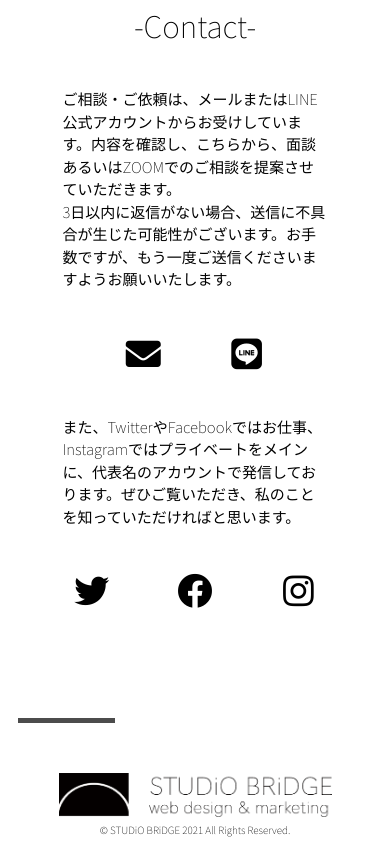
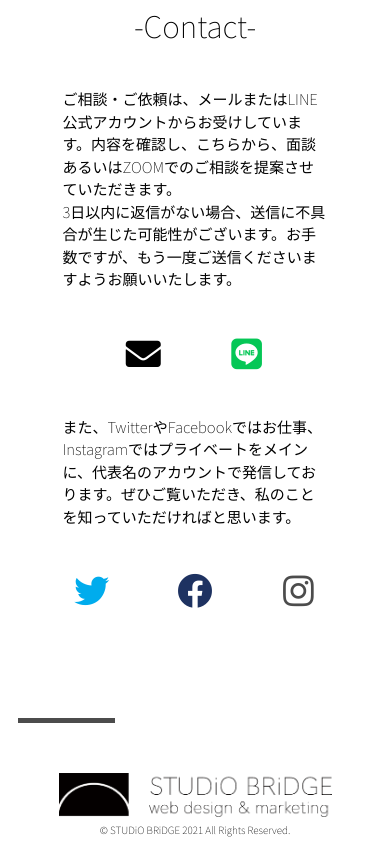
Before and after one commit to yuto-inaoka/studio-bridge, a plain HTML site: page index.html in a window 390 px wide. Shown: the part 7769-8636 px from the top of the page. Drawn offline with nearby package versions, Linux system fonts and the light colour scheme.

Commit message:
Add files via upload

```diff
--- a/css/responsive.css
+++ b/css/responsive.css
@@ -1,5 +1,50 @@
 /*responsive*/
 @media screen and (max-width: 1080px) {
+  a :hover {
+    color: black;
+  }
+  .fa-envelope {
+    font-size: 30px;
+    -webkit-transition: all 0.4s;
+    transition: all 0.4s;
+  }
+  .fa-envelope:hover {
+    color: #fd6e6e;
+    -webkit-transition: all 0.4s;
+    transition: all 0.4s;
+  }
+  .fa-line {
+    -webkit-transition: all 0.4s;
+    transition: all 0.4s;
+    font-size: 30px;
+  }
+  .fa-line:hover {
+    color: #05c756;
+  }
+  .fa-twitter {
+    -webkit-transition: all 0.4s;
+    transition: all 0.4s;
+    font-size: 30px;
+  }
+  .fa-twitter:hover {
+    color: #00aced;
+  }
+  .fa-facebook {
+    -webkit-transition: all 0.4s;
+    transition: all 0.4s;
+    font-size: 30px;
+  }
+  .fa-facebook:hover {
+    color: #1e3261;
+  }
+  .fa-instagram {
+    -webkit-transition: all 0.4s;
+    transition: all 0.4s;
+    font-size: 30px;
+  }
+  .fa-instagram:hover {
+    color: #4c4c4c;
+  }
   .section-title {
     font-size: 35px;
   }
@@ -118,6 +163,24 @@
 }
 
 @media screen and (max-width: 620px) {
+  .fa-envelope {
+    font-size: 30px;
+    -webkit-transition: all 0.4s;
+    transition: all 0.4s;
+    color: black;
+  }
+  .fa-line {
+    color: #05c756;
+  }
+  .fa-twitter {
+    color: #00aced;
+  }
+  .fa-facebook {
+    color: #1e3261;
+  }
+  .fa-instagram {
+    color: #4c4c4c;
+  }
   .header .message {
     width: 80%;
     margin-left: 13%;
```
Also changed, not shown: 1 other file.
